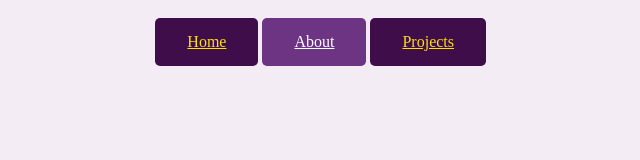
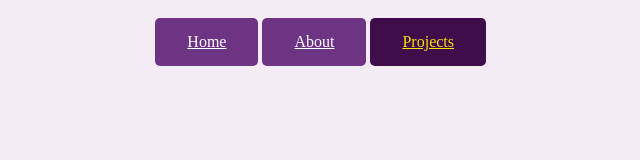
Before and after one commit to FrankKamala/portfolio, a plain HTML site: page projects.html in a window 1280 px wide. Shown: the whole page, without its empty margins (286-926 px from the left). Drawn offline with Linux system fonts and the light colour scheme.

```diff
--- a/projects.html
+++ b/projects.html
@@ -8,7 +8,7 @@
   <body>
     <div class="btn">
 
-    <a href="index.html" class="button2">Home</a>
+    <a href="index.html" class="button">Home</a>
     <a href="about.html" class="button">About</a>
     <a href="projects.html" class="button2">Projects</a>
     </div>
```
